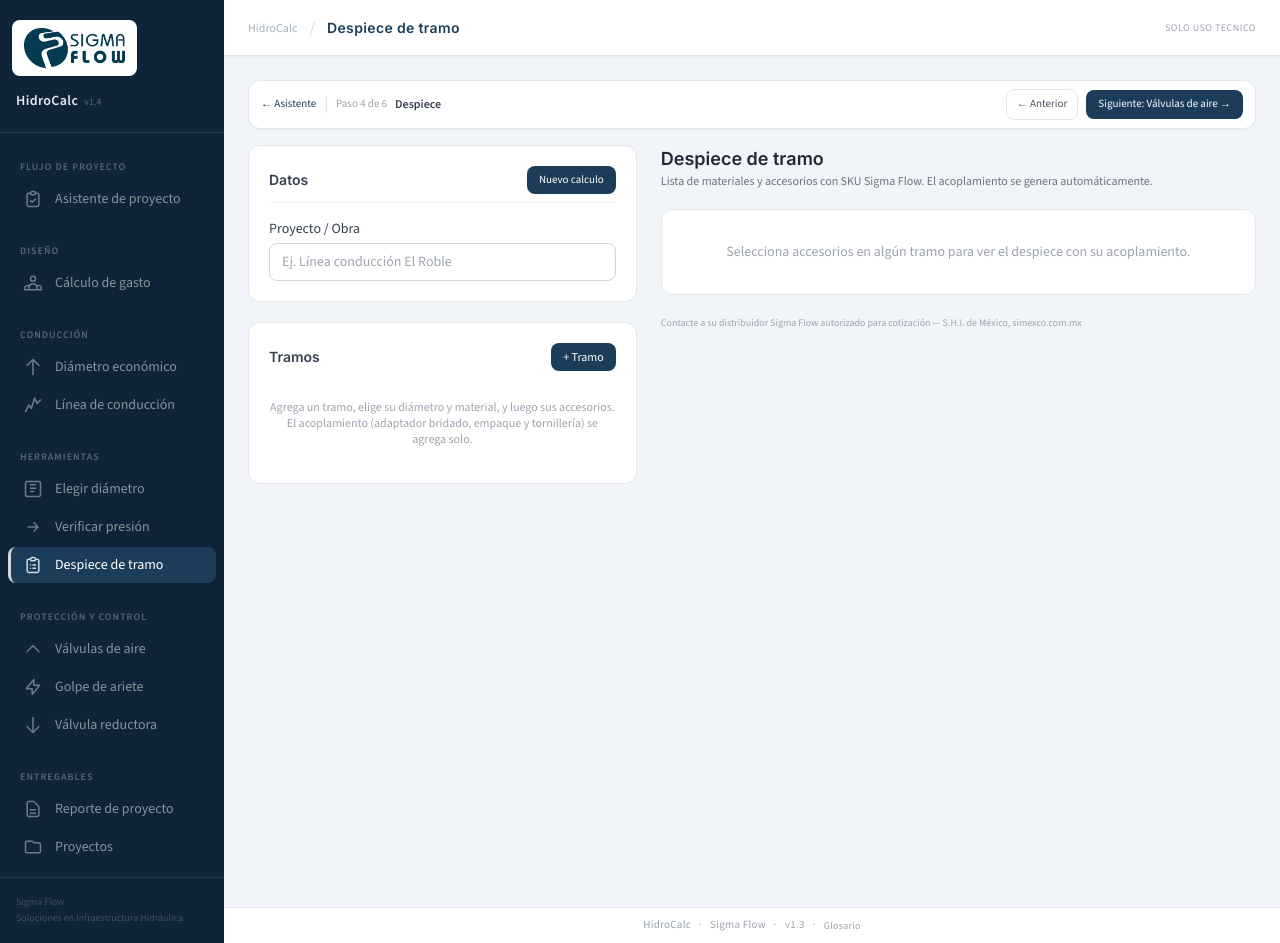
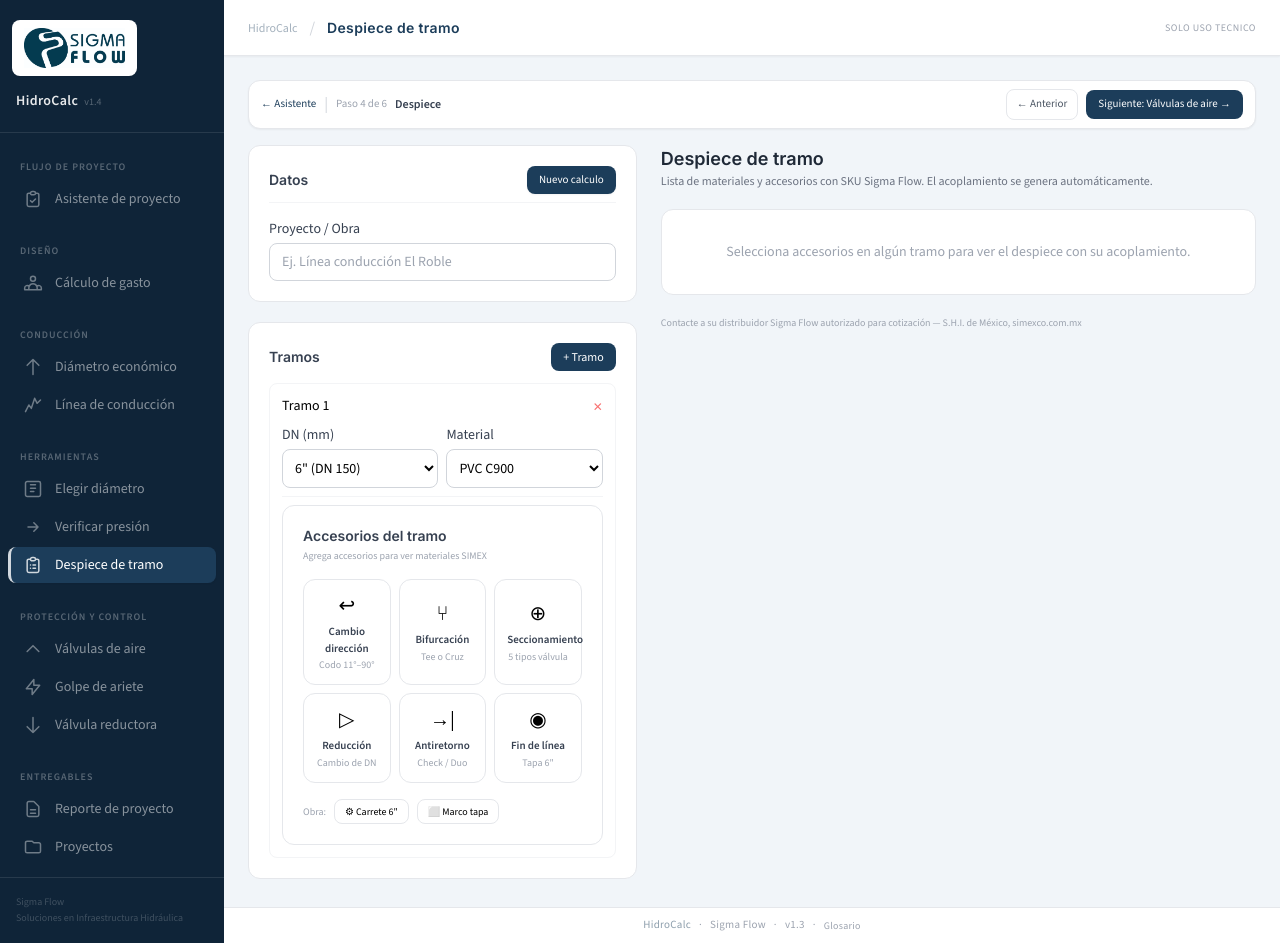
Before and after one commit to simexco/hidrocalc, a Next.js app: page /despiece in a window 1280 px wide. Built offline with nearby package versions, Linux system fonts and the light colour scheme.

Commit message:
Despiece: sembrar el primer tramo con material/DN del proyecto activo (cierra el flujo)

```diff
--- a/src/app/(modules)/despiece/page.tsx
+++ b/src/app/(modules)/despiece/page.tsx
@@ -6,6 +6,7 @@ import { InputField } from "@/components/ui/InputField";
 import { ResetButton } from "@/components/ui/ResetButton";
 import { saveFormState, loadFormState } from "@/lib/storage/form-persistence";
 import { STANDARD_DNS_LABELED, MATERIALS } from "@/lib/constants";
+import { useProjectStore } from "@/store/projectStore";
 import ListaMaterialesSIMEX, { type SIMEXAcc } from "@/components/ListaMaterialesSIMEX";
 
 interface DespieceTramo {
@@ -20,13 +21,22 @@ export default function DespiecePage() {
   const [tramos, setTramos] = useState<DespieceTramo[]>([]);
   const [accsPorTramo, setAccsPorTramo] = useState<Record<string, SIMEXAcc[]>>({});
 
-  // Cargar guardado
+  // Cargar guardado / flujo de proyecto
   useEffect(() => {
     const saved = loadFormState<{ projectName?: string; tramos?: DespieceTramo[]; accsPorTramo?: Record<string, SIMEXAcc[]> }>("despiece");
+    const tieneTramos = saved && Array.isArray(saved.tramos) && saved.tramos.length > 0;
     if (saved) {
       if (saved.projectName) setProjectName(saved.projectName);
       if (Array.isArray(saved.tramos)) setTramos(saved.tramos);
       if (saved.accsPorTramo) setAccsPorTramo(saved.accsPorTramo);
+    }
+    // Si no hay tramos propios, sembrar el primero con el material/DN del proyecto activo
+    if (!tieneTramos) {
+      const proj = useProjectStore.getState().project;
+      if (proj.proyecto && !saved?.projectName) setProjectName(proj.proyecto);
+      if (proj.diametroInterior != null || proj.material) {
+        setTramos([{ id: uuid(), name: "Tramo 1", DN: proj.diametroInterior ?? 150, material: proj.material || "PVC C900" }]);
+      }
     }
     // eslint-disable-next-line react-hooks/exhaustive-deps
   }, []);
```
